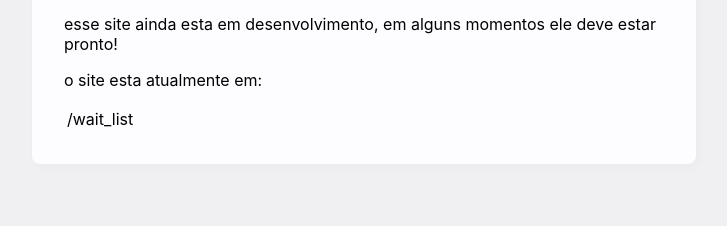
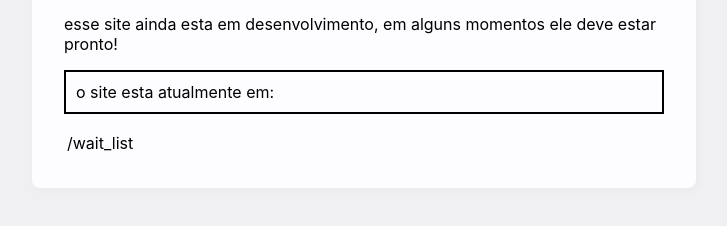
Before and after one commit to LuanaKitty/lunar, a website: page index.html in a window 1280 px wide. Shown: the part 180-406 px from the top of the page, without its empty margins (276-1003 px from the left). Drawn offline with Linux system fonts and the light colour scheme.

Commit message:
Update index.html

```diff
--- a/index.html
+++ b/index.html
@@ -13,7 +13,7 @@
 <table>
   <tbody>
     <tr>
-      <p class="em">o site esta atualmente em:</p>
+      <p style="border: 2px solid black; padding: 10px;">o site esta atualmente em:</p>
       <td>/wait_list</td>
     </tr>
   </tbody>
```
